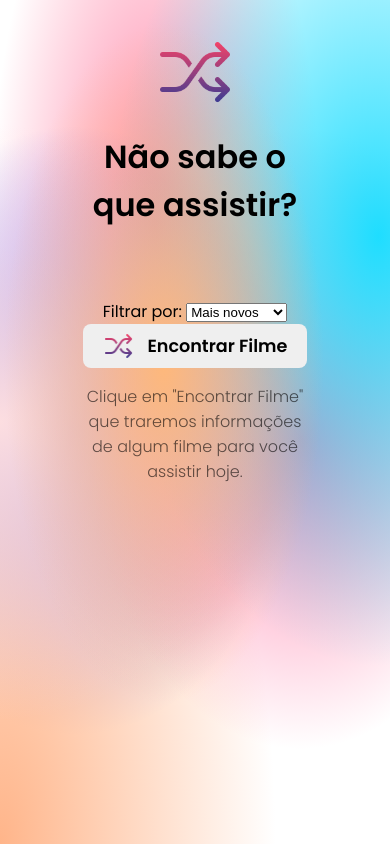
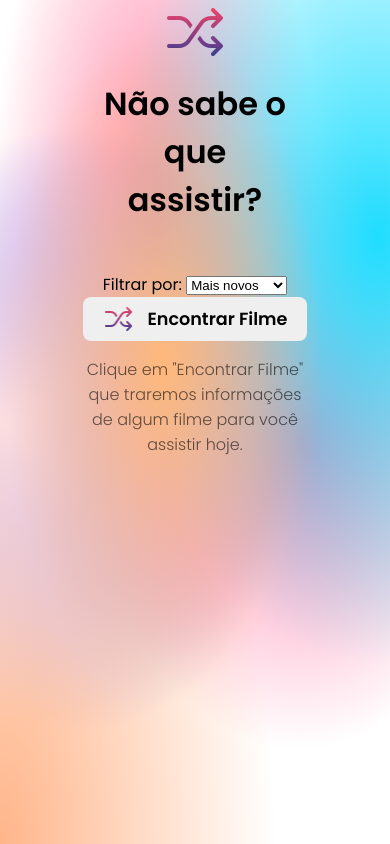
Before and after one commit to joaovsz/MovieFinder, a plain HTML site: page index.html in a window 390 px wide. Drawn offline with nearby package versions, Linux system fonts and the light colour scheme.

Commit message:
responsividade otimizada

```diff
--- a/styles/style.css
+++ b/styles/style.css
@@ -1,10 +1,5 @@
-body{
-    font-family: Poppins, "sans-serif";
-    height:100vh;
-    padding:0;
-    margin: 0;
-    box-sizing: border-box;
-    text-decoration: none;
+html{
+    min-height:100%;
     background-image:
     radial-gradient(at 42% 43%, hsla(28,100%,74%,1) 0, transparent 50%),
     radial-gradient(at 97% 28%, hsla(189,100%,56%,1) 0, transparent 50%),
@@ -14,22 +9,46 @@ body{
     radial-gradient(at 19% 51%, hsla(242,100%,70%,1) 0, transparent 50%),
     radial-gradient(at 40% 27%, hsla(343,100%,76%,1) 0, transparent 50%);
     background-repeat: no-repeat;
-    background-size: cover;
+    background-size: contain;
+
 }
 
+body{
+    font-family: Poppins, "sans-serif";
+
+    padding:0;
+    margin: 0;
+    box-sizing: border-box;
+    text-decoration: none;
+
+}
+header{
+    min-height:20vh;
+}
+
+header h1{
+    margin:0;
+    padding:1rem;
+}
 #flex-container{
-    padding-top: 2rem;
+
+    /* padding-top: 2rem; */
     display: flex;
     flex-direction: column;
     align-items: center;
     width: 60vw;
+   height:80%;
     margin: auto;
 }
 
 #flex-container img{
-    width:5rem;
+    width:4rem;
 }
+main{
+    display: flex;
+    flex-direction: column;
 
+}
 main button{
     border:none;
     border-radius:.5rem;
@@ -41,7 +60,7 @@ main button{
 main .container{
 
     width:80vw;
-    margin: 3rem auto auto auto;
+    margin: 2rem auto auto auto;
     display: flex;
     flex-direction: column;
     align-items: center;
@@ -72,11 +91,22 @@ main #container{
 }
 
 
+*::-webkit-scrollbar {
+    width: 2px;
+  }
 
 
+
+  *::-webkit-scrollbar-thumb {
+    background-color: #fffefe65;
+
+    border:none;
+  }
+
 main #container .movie{
+    height:18rem;
     display: flex;
-    align-items: center;
+    align-items: flex-start;
     justify-content: space-evenly;
     margin: 2rem 0 2rem 0;
 }
@@ -87,13 +117,22 @@ main #container .movie img{
 }
 
 main #container .movie .description{
+    height:15.93rem;
+    overflow: scroll;
+    overflow-x:hidden;
     width:60%;
 }
 
 main #container .movie .description h2{
+    display: flex;
+    margin-top:0;
+    align-items: flex-start;
     width:85%;
 }
 main #container .movie .description p{
+
+
+    display: flex;
     width:90%;
     padding-bottom: 1rem;
 }
@@ -126,14 +165,16 @@ main button{
 
 
 @media (max-width: 768px) {
-
+    header{
+        height:auto;
+    }
     #flex-container{
         text-align: center;
     }
 
    main #container .movie{
         display: flex;
-
+        height:100%;
         flex-direction: column;
         align-items: center;
     }
```
